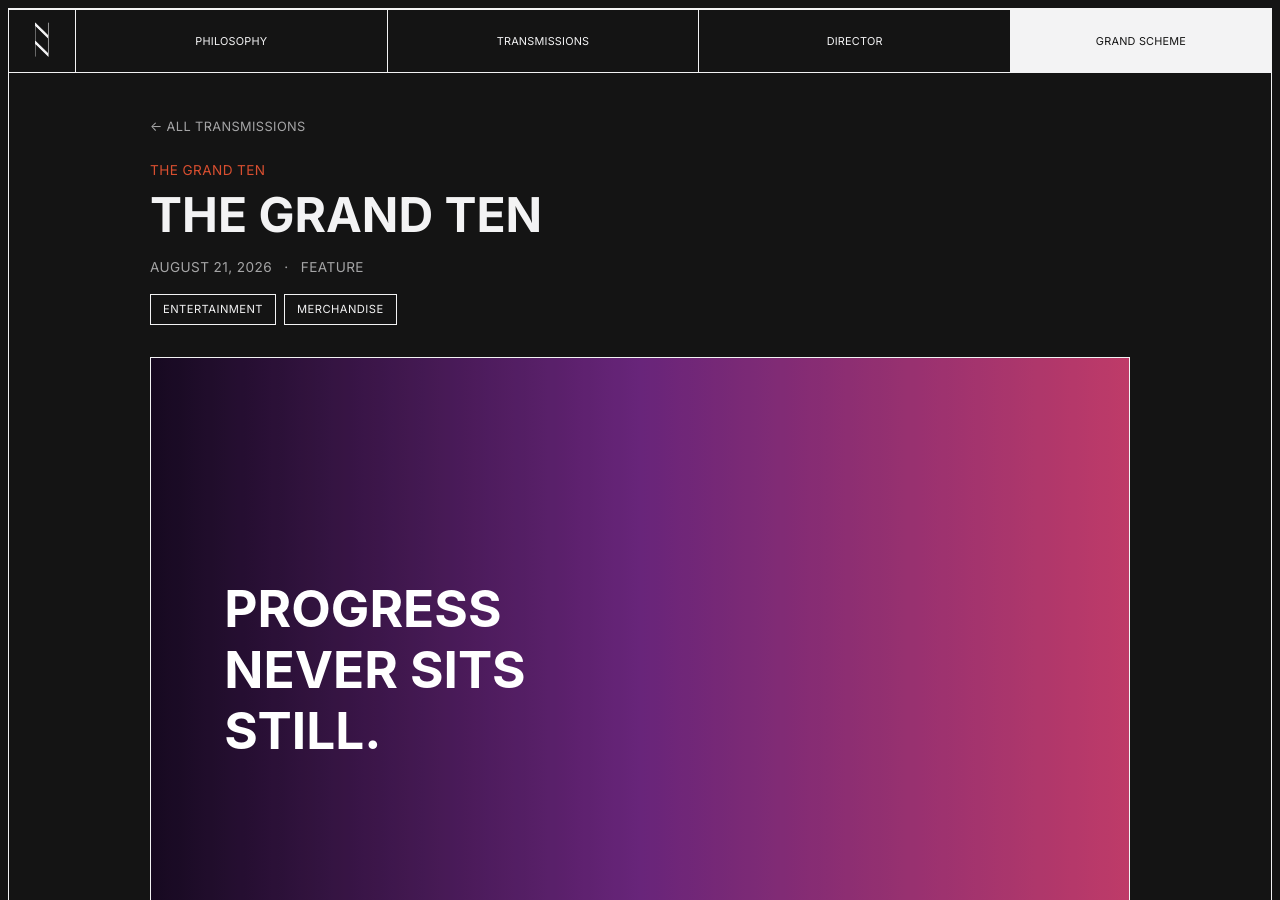
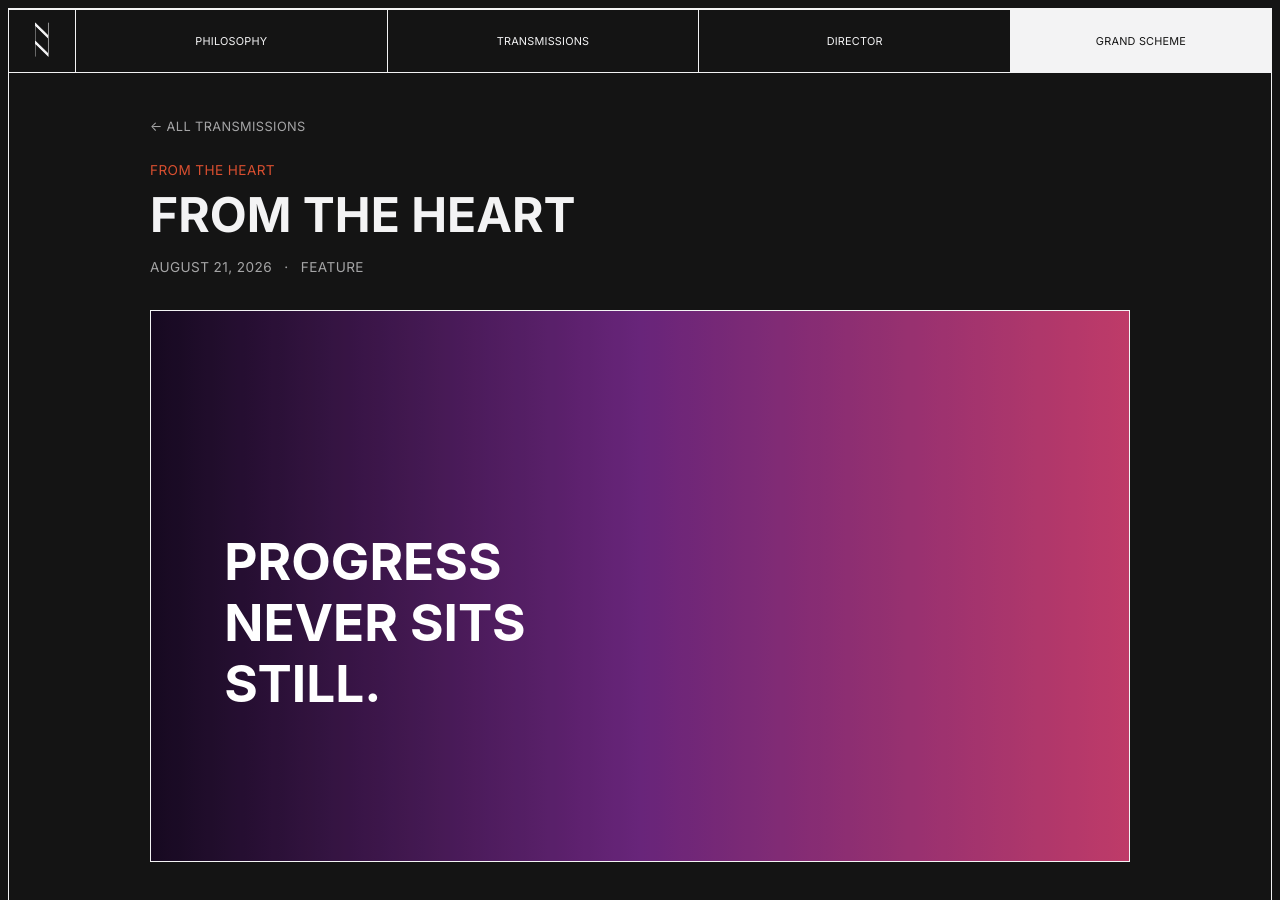
Before and after one commit to laindoe/ten-grand, a Jekyll site: the page built from _posts/2026-08-21-the-grand-ten.md, in a window 1280 px wide and 900 px high. Built offline with Jekyll 4.4.1, drawn with Linux system fonts in a browser that asks for light colours.

Commit message:
Update _posts/2026-08-21-the-grand-ten.md (via Pages CMS)

```diff
--- a/_posts/2026-08-21-the-grand-ten.md
+++ b/_posts/2026-08-21-the-grand-ten.md
@@ -1,18 +1,15 @@
 ---
 layout: transmission
-title: "The Grand Ten"
+title: From the Heart
 date: 2026-08-21
-series: "The Grand Ten"
-format: "Feature"
-pillars:
-  - Entertainment
-  - Merchandise
-featured_image: "/assets/images/samples/the-grand-ten.svg"
-excerpt: "Ten people. Ten perspectives. A snapshot of where culture is headed next."
+series: From the Heart
+format: Feature
+featured_image: /assets/images/samples/the-grand-ten.svg
+excerpt: Ten people. Ten perspectives. A snapshot of where culture is headed next.
 featured: false
+sample: false
 ---
 
-<!-- SAMPLE TRANSMISSION — replace this post with real editorial content before launch. -->
 
 Once a season, we ask ten people building inside independent culture the same question and let the ten answers sit side by side, unedited toward consensus.
 
```
